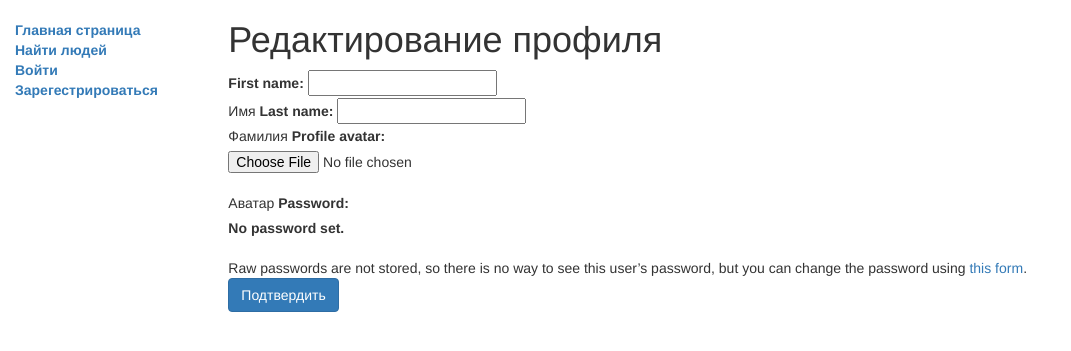
After one commit to aliquews/blog-prototype, a Django app: page /blog/author/1/edit/ in a window 1280 px wide. The commit adds this page. Shown: the top 351 px of the page, without its empty margins (0-1071 px from the left). Run offline with Django 4.2, Linux system fonts and the light colour scheme; some libraries are stand-ins or nearby versions.

Commit message:
add user change form, add avatars in user profile

```diff
--- a/blog/forms.py
+++ b/blog/forms.py
@@ -10,11 +10,12 @@ class CustomUserCreationForm(UserCreationForm):
         fields = ('username', 'email')
 
 
-class CustomUserChangeForm(UserCreationForm):
+class CustomUserChangeForm(UserChangeForm):
 
     class Meta:
         model = CustomUser
-        fields = ('username', 'email')
+        fields = ('first_name', 'last_name', 'avatar')
+
 
 class CommentForm(forms.ModelForm):
     class Meta:
--- a/blog/models.py
+++ b/blog/models.py
@@ -5,10 +5,11 @@ from django.contrib.auth.models import AbstractUser
 
 class CustomUser(AbstractUser):
 
-    username = models.CharField(max_length=32, unique=True)
-    email = models.EmailField(max_length=32)
-    first_name = models.CharField(max_length=32)
-    last_name = models.CharField(max_length=32)
+    username = models.CharField(max_length=32, unique=True, help_text='Никнейм')
+    email = models.EmailField(max_length=32, help_text='Электронная почта')
+    first_name = models.CharField(max_length=32, help_text='Имя')
+    last_name = models.CharField(max_length=32, help_text='Фамилия')
+    avatar = models.ImageField('profile avatar', null=True, upload_to=f'uploads/{username}/', help_text='Аватар')
 
 
     def __str__(self) -> str:
--- /dev/null
+++ b/blog/templates/blog/edit_profile.html
@@ -0,0 +1,13 @@
+{% extends "base_generic.html" %}
+
+{% block content %}
+
+<h1>Редактирование профиля</h1>
+
+<form method="post">
+    {% csrf_token %}
+    {{edit_form}}
+</form>
+<button class="btn btn-primary" type="submit">Подтвердить</button>
+
+{% endblock %}
--- a/blog/templates/blog/profile.html
+++ b/blog/templates/blog/profile.html
@@ -2,13 +2,16 @@
 
 {% block content %}
 
-<h1>Пользователь {{user_detail.username}}</h1>
+<h1>{{user_detail.username}}</h1>
 {% if user_detail.first_name and user_detail.last_name %}
 <h2>{{user_detail.last_name}} {{user_detail.first_name}}</h2>
 {%endif%}
 {% if user.is_authenticated and user.username != user_detail.username %}
 <a href="{% url 'room' user_detail.username %}"><button class="btn btn-primary">Отправить сообщение</button></a>
 {%endif%}
+{% if user.is_authenticated and user.username == user_detail.username %}
+<a href="{% url 'edit-user' user_detail.username %}"><button class="btn btn-primary">Редактировать профиль</button></a>
+{% endif %}
 <br>
 <br>
 {%if user_detail.post_set.all %}
--- a/blog/urls.py
+++ b/blog/urls.py
@@ -11,5 +11,6 @@ urlpatterns = [
     re_path(r'^post/(?P<pk>\d+)/delete$', views.PostDeleteView.as_view(), name='delete-post'),
     re_path(r'^post/comment/new/(?P<pk>\d+)$', views.CommentCreateView.as_view(), name='new-comment'),
     re_path(r'^comment/(?P<pk>\d+)/delete$', views.CommentDeleteView.as_view(), name='delete-comment'),
+    re_path(r'^author/(?P<slug>[-\w]+)/edit/$', views.edit_profile, name='edit-user'),
     path("register", views.register, name="register"),
 ]
--- a/blog/views.py
+++ b/blog/views.py
@@ -1,6 +1,6 @@
 from django.shortcuts import render, redirect
 from django.http import HttpResponse, HttpRequest
-from django.views.generic import DetailView, ListView, CreateView, DeleteView
+from django.views.generic import DetailView, ListView, CreateView, DeleteView, FormView
 from django.urls import reverse_lazy
 from django.contrib.auth import login
 
@@ -91,6 +91,17 @@ class CommentDeleteView(DeleteView):
     success_url = reverse_lazy('home')
 
 
+def edit_profile(request: HttpRequest, slug):
+    if request.method == "POST":
+        form = forms.CustomUserChangeForm(request.POST)
+        if form.is_valid():
+            form.renderer()
+            return redirect('home')
+
+    form = forms.CustomUserChangeForm()
+    return render(request, template_name='blog/edit_profile.html', context={'edit_form': form})
+
+
 def register(request: HttpRequest):
     if request.method == "POST":
         form = forms.CustomUserCreationForm(request.POST)
--- a/web_blog/settings.py
+++ b/web_blog/settings.py
@@ -139,3 +139,4 @@ LOGIN_REDIRECT_URL = '/blog'
 DEFAULT_AUTO_FIELD = 'django.db.models.BigAutoField'
 AUTH_USER_MODEL = 'blog.CustomUser'
 EMAIL_BACKEND = 'django.core.mail.backends.console.EmailBackend'
+MEDIA_ROOT = os.path.join(BASE_DIR, 'media')
```
Also changed, not shown: blog/migrations/0010_customuser_avatar.py (added), blog/migrations/0011_alter_customuser_avatar_alter_customuser_email_and_more.py (added), db.sqlite3.
